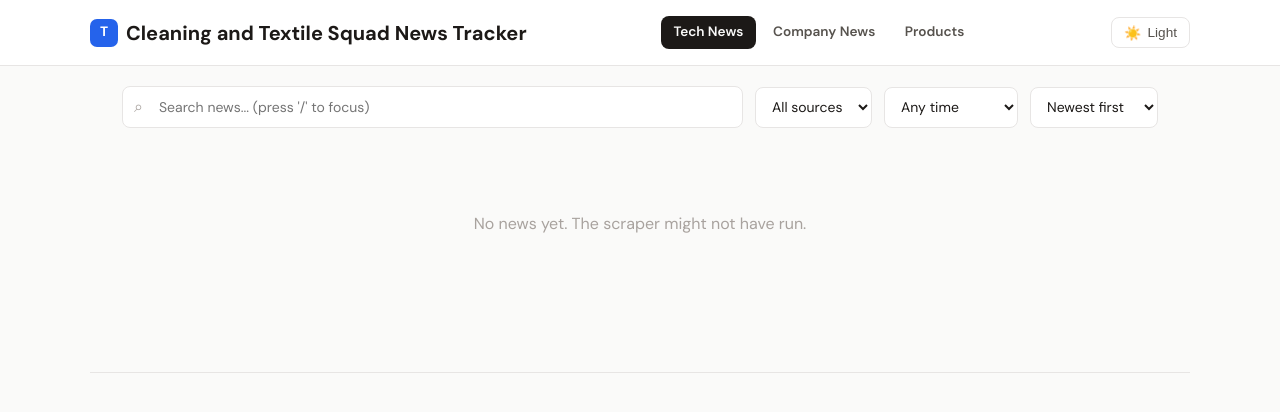
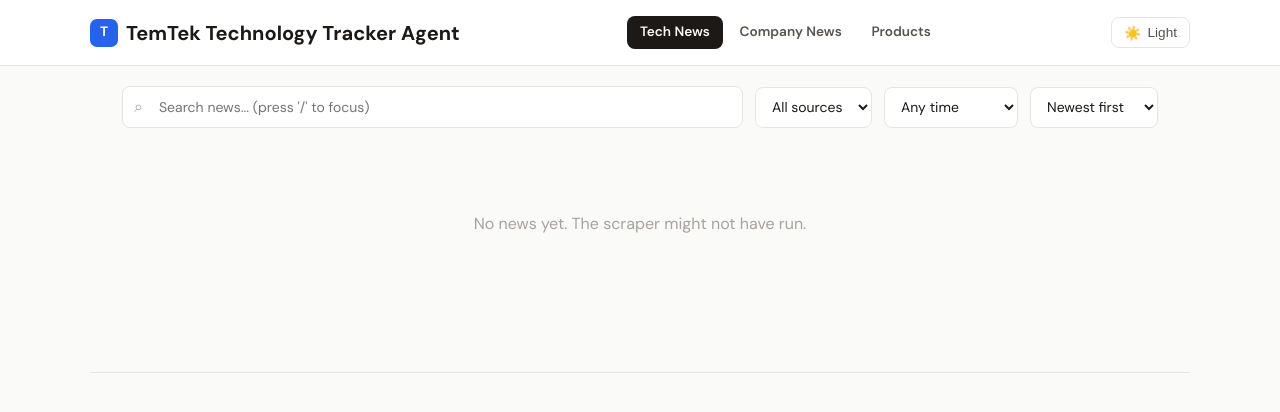
Before and after one commit to AhmetErman/temtek-actions, a Flask app: page / in a window 1280 px wide. Shown: the top 412 px of the page. Run offline with Flask 3, Linux system fonts and the light colour scheme; data that the repository does not hold is empty.

Commit message:
Update header title from Cleaning and Textile Squad to TemTek Technology Tracker Agent

```diff
--- a/templates/index.html
+++ b/templates/index.html
@@ -13,7 +13,7 @@
         <div class="header-inner">
             <div class="logo">
                 <div class="logo-icon">T</div>
-                Cleaning and Textile Squad News Tracker
+                TemTek Technology Tracker Agent
             </div>
             <nav style="display:flex;gap:.25rem;">
                 <a href="/" style="font-size:.85rem;font-weight:600;color:var(--bg);background:var(--text-1);text-decoration:none;padding:.4rem .8rem;border-radius:8px;">Tech News</a>
```
